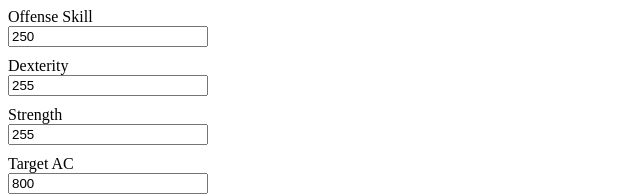
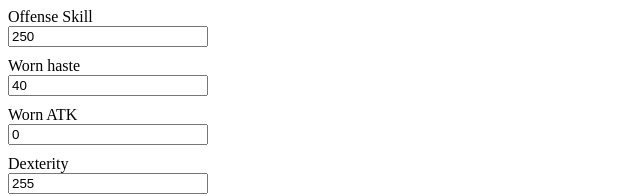
Before and after one commit to BastisBastis/Deep4Peeps, a Svelte app: page / in a window 1280 px wide. Shown: the part 556-752 px from the top of the page, without its empty margins (0-640 px from the left). Built offline with nearby package versions, Linux system fonts and the light colour scheme; what mersenne-twister would draw is missing.

Commit message:
worn haste + worn atk

```diff
--- a/src/App.svelte
+++ b/src/App.svelte
@@ -46,6 +46,8 @@
   let offhandBaseDamage = 10
   let offhandDelay = 30
   let offhandWeaponSkillLevel = 250
+  let haste = 40
+  let wornAtk = 0
 
 
 
@@ -67,7 +69,9 @@
       offhandBaseDamage,
       offhandWeaponSkillLevel,
       offhandWeaponType,
-      offhandDelay
+      offhandDelay,
+      haste,
+      wornAtk
     })
     result_string = `Result: ${result.dps} dps - MH: ${result.numMainAttacks} - DA: ${result.numDoubleAttacks} - TA: ${result.numTripleAttacks} - OH: ${result.numOffhandAttacks}`
     hits_string = ""
@@ -157,6 +161,16 @@
   </label>
 
   <label>
+    Worn haste
+    <input type="number" bind:value={haste} />
+  </label>
+
+  <label>
+    Worn ATK
+    <input type="number" bind:value={wornAtk} />
+  </label>
+
+  <label>
     Dexterity
     <input type="number" bind:value={dexterity} />
   </label>
--- a/src/DamageSimulator.js
+++ b/src/DamageSimulator.js
@@ -192,7 +192,7 @@ const classes={
 
   }
 
-  const getOffense = (weaponType, weaponSkillLevel, offenseSkillLevel, dexterity, strength, level, charClass) =>
+  const getOffense = (weaponType, weaponSkillLevel, offenseSkillLevel, dexterity, strength, level, charClass, wornAtk) =>
 {
 	var statBonus
 
@@ -206,7 +206,7 @@ const classes={
 	}
 
 	var spellBonus = 0 // spellbonus.ATK
-	var itemBonus = 0 // itemBonus
+	var itemBonus = wornAtk
 
 	var offense = weaponSkillLevel + spellBonus + itemBonus + (statBonus >= 75 ? ((2 * statBonus - 150) / 3) : 0);
 	if (offense < 1)
@@ -270,14 +270,14 @@ const getMitigation = (ac, level) =>
 	return mit;
 }
 
-  const calcMeleeDamage = (baseDamage, weaponType, weaponSkillLevel, offenseSkillLevel, dexterity, strength, level, charClass, targetAC, targetLevel) =>
+  const calcMeleeDamage = (baseDamage, weaponType, weaponSkillLevel, offenseSkillLevel, dexterity, strength, level, charClass, targetAC, targetLevel, wornAtk) =>
 {
 
 	// ranged physical damage does half that of melee
 	if (weaponType == weaponTypes.ARCHERY)
 		baseDamage /= 2;
 
-	var offense = getOffense(weaponType, weaponSkillLevel, offenseSkillLevel, dexterity, strength, level, charClass)
+	var offense = getOffense(weaponType, weaponSkillLevel, offenseSkillLevel, dexterity, strength, level, charClass, wornAtk)
     //console.log(`in calcMeleeDamage offense ${offense}`)
 	// mitigation roll
 	var roll = rollD20(offense, getMitigation(targetAC, targetLevel));
@@ -405,7 +405,7 @@ const getDualWieldChance = (dualWieldSkillLevel, level) => {
 }
 
 
-  const get_attack_result = (primary = true, charClass = classes.WARRIOR, level = 60, weaponType = weaponTypes.ONE_HAND, baseDamage = 10, delay = 30, weaponSkillLevel = 250, offenseSkillLevel = 250, dexterity = 255, strength = 255, targetAC = 800, targetLevel = 60) => {
+  const get_attack_result = (primary = true, charClass = classes.WARRIOR, level = 60, weaponType = weaponTypes.ONE_HAND, baseDamage = 10, delay = 30, weaponSkillLevel = 250, offenseSkillLevel = 250, dexterity = 255, strength = 255, targetAC = 800, targetLevel = 60, wornAtk = 0) => {
     var damage = 1
 
     //console.log(`Base Damage ${baseDamage}`)
@@ -422,7 +422,7 @@ const getDualWieldChance = (dualWieldSkillLevel, level) => {
     	return 0
     }
 
-    damage = damageBonus + calcMeleeDamage(baseDamage, weaponType, weaponSkillLevel, offenseSkillLevel, dexterity, strength, level, charClass, targetAC, targetLevel)
+    damage = damageBonus + calcMeleeDamage(baseDamage, weaponType, weaponSkillLevel, offenseSkillLevel, dexterity, strength, level, charClass, targetAC, targetLevel, wornAtk)
 
 
 
@@ -452,8 +452,14 @@ const getDualWieldChance = (dualWieldSkillLevel, level) => {
     offhandDelay = 10,
     doubleAttackSkillLevel = 250,
     dualWieldSkillLevel = 250,
-    haste = 100
+    haste = 40,
+    wornAtk = 0
   } = {}) => {
+
+    delay = delay / ((100+haste)/100)
+    offhandDelay = offhandDelay / ((100+haste)/100)
+    console.log(delay)
+
     var timer = 0
     var total_damage = 0
     var hits = []
@@ -466,21 +472,21 @@ const getDualWieldChance = (dualWieldSkillLevel, level) => {
         //try proc
 
         //Regular attack
-        var damage = get_attack_result(true, charClass, level, weaponType, baseDamage, delay, weaponSkillLevel, offenseSkillLevel, dexterity, strength, targetAC, targetLevel)
+        var damage = get_attack_result(true, charClass, level, weaponType, baseDamage, delay, weaponSkillLevel, offenseSkillLevel, dexterity, strength, targetAC, targetLevel, wornAtk)
         hits.push(damage)
         total_damage += damage
         numMainAttacks++
 
         //Try double attack
         if (getDoubleAttackChance(doubleAttackSkillLevel, level) > rng.int(0,499)) {
-            var damage = get_attack_result(true, charClass, level, weaponType, baseDamage, delay, weaponSkillLevel, offenseSkillLevel, dexterity, strength, targetAC, targetLevel)
+            var damage = get_attack_result(true, charClass, level, weaponType, baseDamage, delay, weaponSkillLevel, offenseSkillLevel, dexterity, strength, targetAC, targetLevel, wornAtk)
             hits.push(damage)
             total_damage += damage
             numDoubleAttacks++
 
             //try triple attack
             if ((charClass == classes.WARRIOR || charClass == classes.MONK) && level >= 60 && (rng.int(0,999) < 135)) {
-                var damage = get_attack_result(true, charClass, level, offhandWeaponType, baseDamage, delay, weaponSkillLevel, offenseSkillLevel, dexterity, strength, targetAC, targetLevel)
+                var damage = get_attack_result(true, charClass, level, offhandWeaponType, baseDamage, delay, weaponSkillLevel, offenseSkillLevel, dexterity, strength, targetAC, targetLevel, wornAtk)
                 hits.push(damage)
                 total_damage += damage
                 numTripleAttacks++
@@ -496,7 +502,7 @@ const getDualWieldChance = (dualWieldSkillLevel, level) => {
                 //CheckDualWield
                 if (getDualWieldChance(dualWieldSkillLevel, level) > rng.int(0, 374)) {
                     numOffhandAttacks++
-                    var damage = get_attack_result(false, charClass, level, weaponType, offhandBaseDamage, offhandDelay, offhandWeaponSkillLevel, offenseSkillLevel, dexterity, strength, targetAC, targetLevel)
+                    var damage = get_attack_result(false, charClass, level, weaponType, offhandBaseDamage, offhandDelay, offhandWeaponSkillLevel, offenseSkillLevel, dexterity, strength, targetAC, targetLevel, wornAtk)
                     hits.push(damage)
                     total_damage += damage
                     //try proc
```
